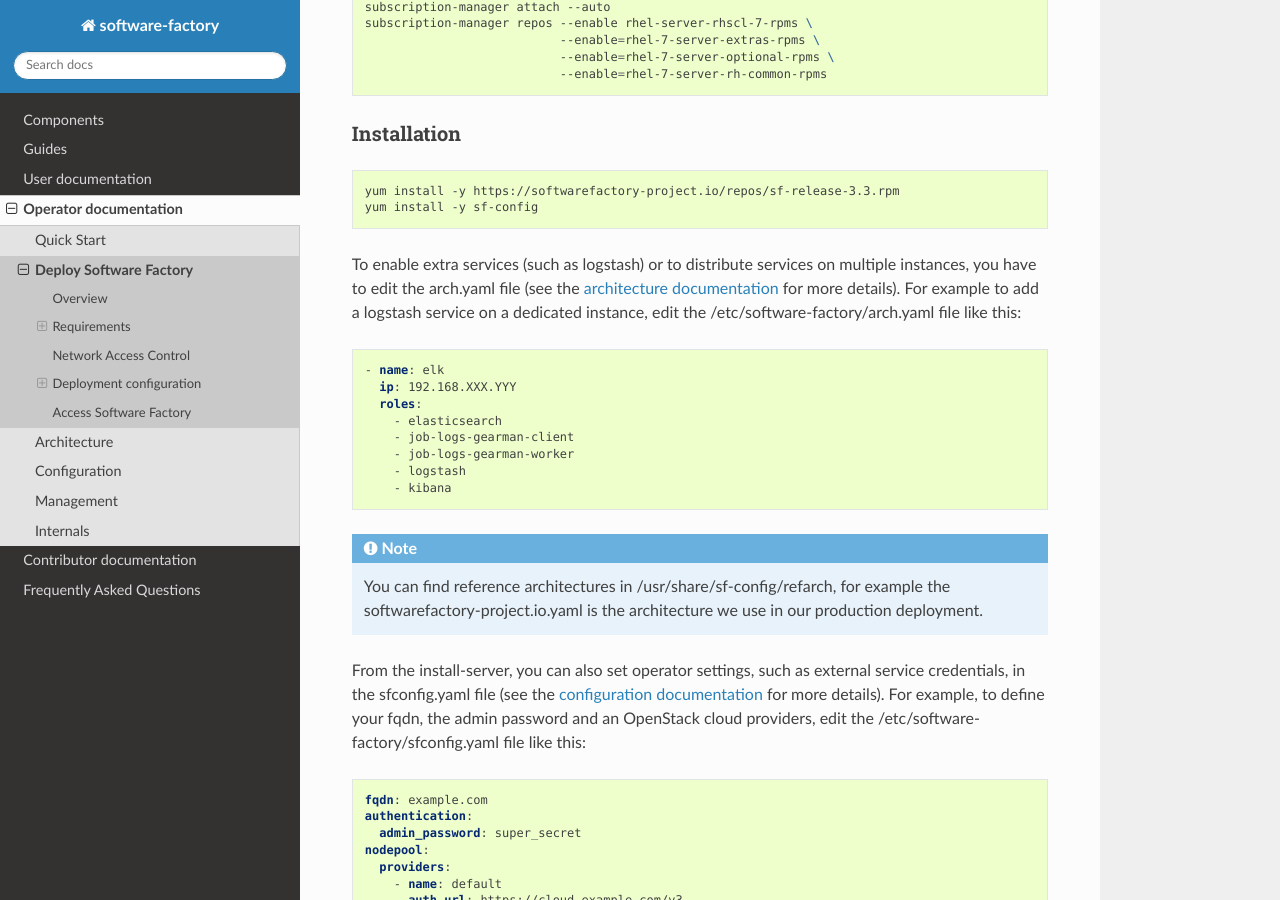
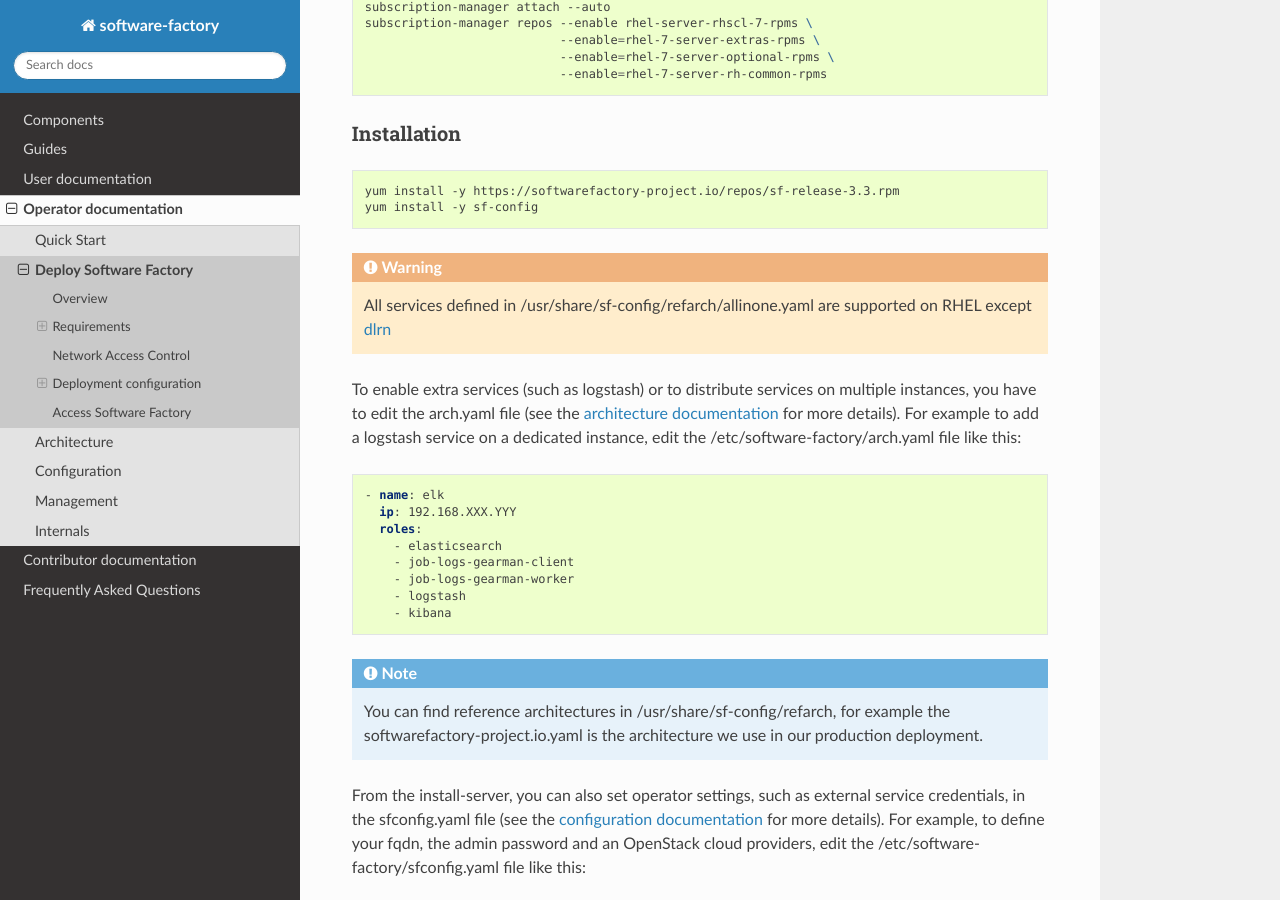
Before and after one commit to softwarefactory-project/sf-docs, a Sphinx documentation site: the page built from docs/operator/deployment.rst, in a window 1280 px wide and 900 px high, scrolled down 2755 px. Built offline with Sphinx 7.4.7 and the Read the Docs theme 2.0.0, drawn with Linux system fonts in a browser that asks for light colours.

Commit message:
deployment: add note about dlrn not supported on rhel
Change-Id: I810d4c5f83e5f650233afa65d04c395289ff877d
Depends-On: https://softwarefactory-project.io/r/14604

```diff
--- a/docs/operator/deployment.rst
+++ b/docs/operator/deployment.rst
@@ -156,6 +156,11 @@
   yum install -y sf-config
 
 
+.. warning::
+
+  All services defined in /usr/share/sf-config/refarch/allinone.yaml are
+  supported on RHEL except `dlrn <https://github.com/softwarefactory-project/dlrn>`_
+
 To enable extra services (such as logstash) or to distribute services on
 multiple instances, you have to edit the arch.yaml file
 (see the :ref:`architecture documentation<architecture>` for more details).
```
